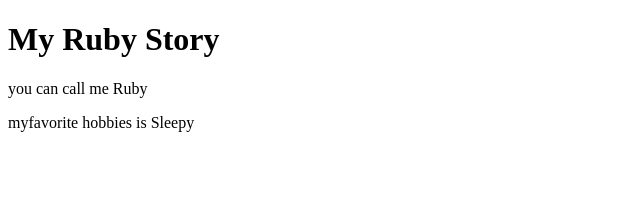
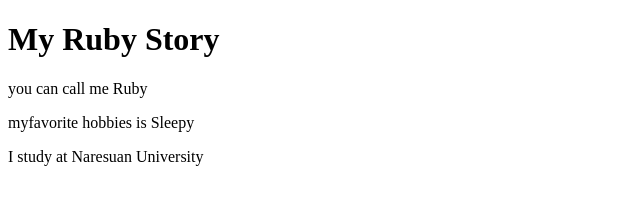
Before and after one commit to weerapongnaklang/learn-flex-jsd6, a plain HTML site: page index.html in a window 1280 px wide. Shown: the whole page, without its empty margins (0-640 px from the left). Drawn offline with Linux system fonts and the light colour scheme.

Commit message:
I study at Naresuan University

```diff
--- a/index.html
+++ b/index.html
@@ -9,5 +9,6 @@
     <h1>My Ruby Story</h1>
     <p>you can call me Ruby</p>
     <p>myfavorite hobbies is Sleepy</p>
+    <p>I study at Naresuan University</p>
 </body>
 </html>
```
